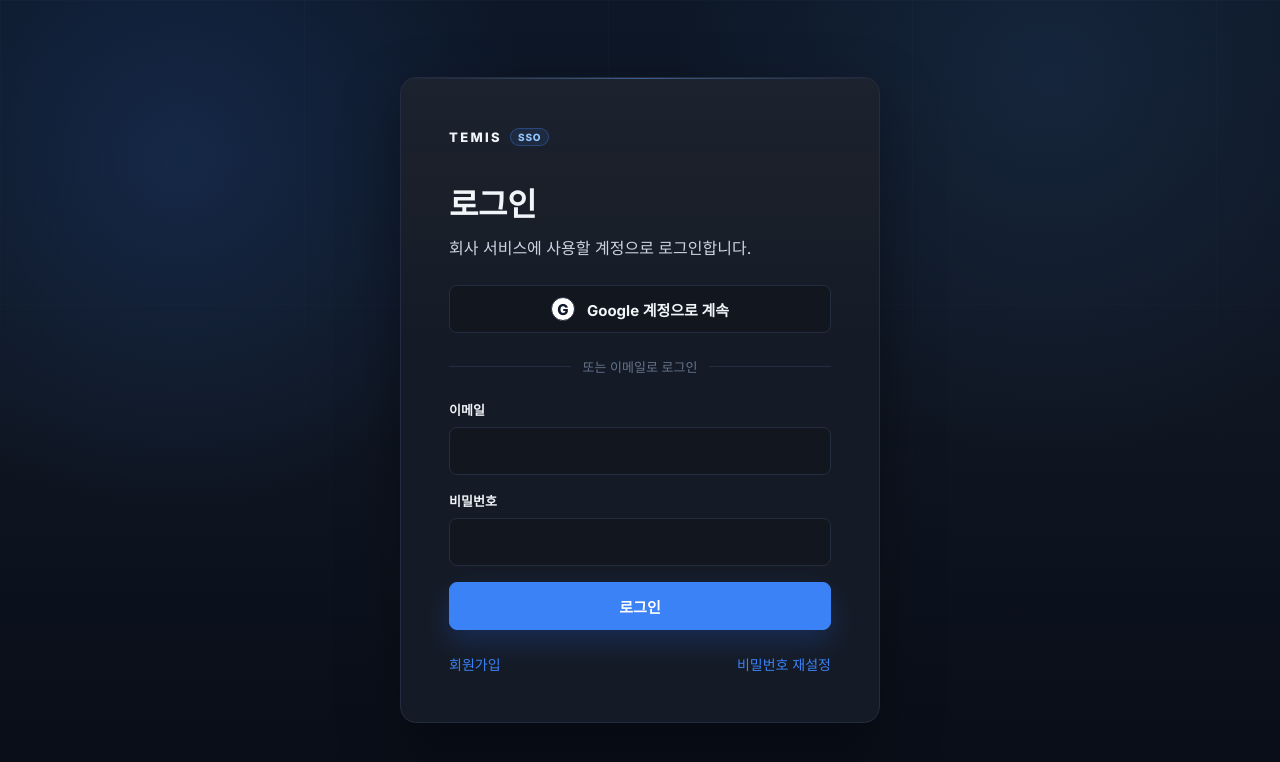
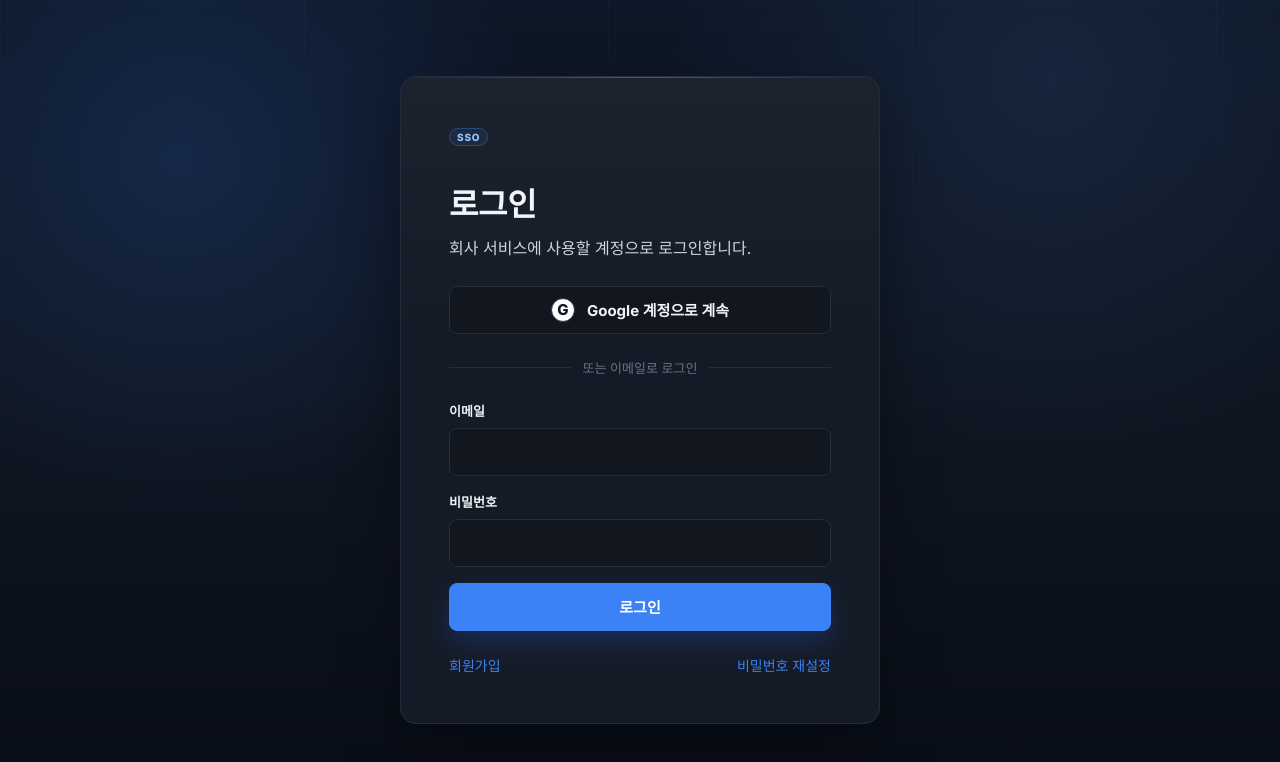
Before and after one commit to memorise8/wise_sso, a website: page auth-server/public/auth-portal.html in a window 1280 px wide. Drawn offline with Linux system fonts and the light colour scheme.

Commit message:
chore: drop the TEMIS wordmark from the auth portal
Co-Authored-By: Claude Opus 5.5 <noreply@anthropic.com>

```diff
--- a/auth-server/public/auth-portal.html
+++ b/auth-server/public/auth-portal.html
@@ -16,7 +16,6 @@
     <main class="auth-shell" data-view="login">
       <section class="auth-panel" aria-labelledby="auth-title">
         <a class="brand" href="/login" aria-label="Wise SSO 로그인">
-          <span class="brand-wordmark">TEMIS</span>
           <span class="brand-badge">SSO</span>
         </a>
 
```
Also changed, not shown: fastapi-auth-server/src/wiseacct_sso/static/auth-portal.html (+0 -1 lines).
